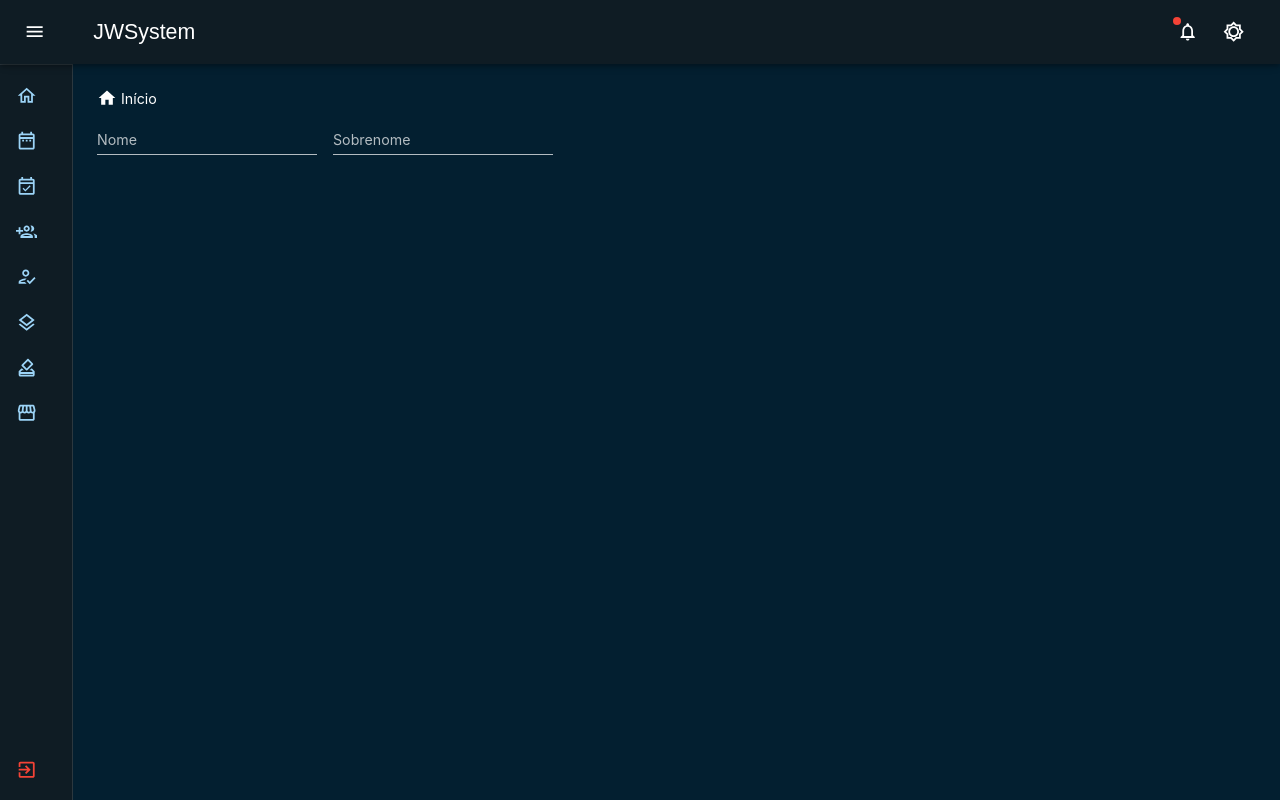
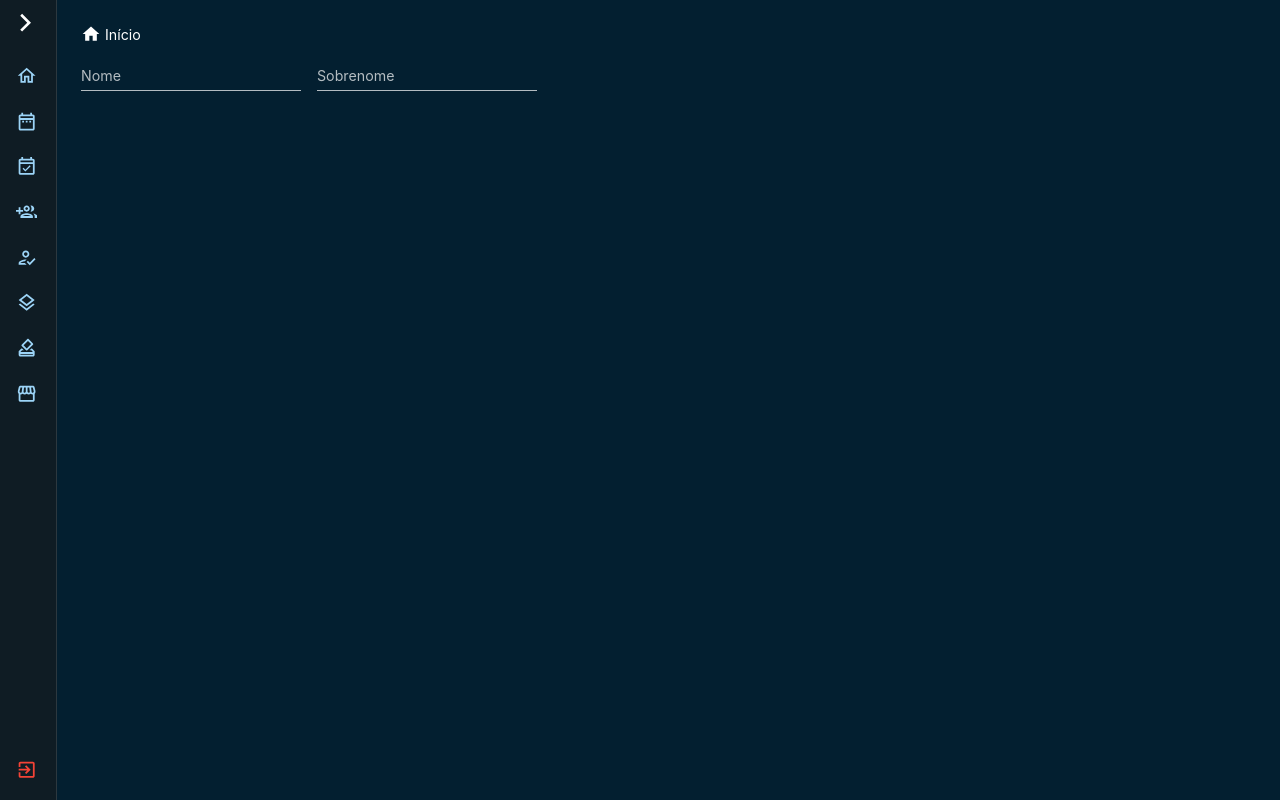
Before and after one commit to jaksonlima/nextjs-jwsystem, a Next.js app: page / in a window 1280 px wide. Built offline with nearby package versions, Linux system fonts and the light colour scheme.

Commit message:
Layout 2

```diff
--- a/src/components/Layout/SelectWhatRendersWithLayout.tsx
+++ b/src/components/Layout/SelectWhatRendersWithLayout.tsx
@@ -1,7 +1,7 @@
 import { useRouter } from 'next/router'
 import { Fragment } from 'react'
 
-import Layout from '.'
+import Layout from '../Layout_v2/Layout'
 
 const notRenderWithLayout: string[] = ["/login"]
 
--- /dev/null
+++ b/src/components/Layout_v2/Layout.tsx
@@ -0,0 +1,71 @@
+import React, { useState } from 'react';
+import clsx from 'clsx';
+import Drawer from '@material-ui/core/Drawer';
+import ArrowBackIos from '@material-ui/icons/ArrowBackIos';
+import ArrowForwardIos from '@material-ui/icons/ArrowForwardIos';
+import { IconButton } from '@material-ui/core';
+
+import { Container, ContainerArrow, useStyles, Main } from './styles';
+import NavBar from '../Layout/NavBar';
+import Navigation from '../Layout/Navigation';
+import Logo from '../Logo';
+import styled, { css } from 'styled-components';
+
+interface LayoutProps {
+  children: any
+}
+
+export default function Layout({ children }: LayoutProps) {
+  const [open, setOpen] = useState(false);
+  const classes = useStyles(200);
+
+  const handleDrawer = () => setOpen(!open);
+
+  return (
+    <Container>
+      <Drawer
+        variant="permanent"
+        className={clsx(classes.drawer, {
+          [classes.drawerOpen]: open,
+          [classes.drawerClose]: !open,
+        })}
+        classes={{
+          paper: clsx({
+            [classes.drawerOpen]: open,
+            [classes.drawerClose]: !open,
+          }),
+        }}
+      >
+        <ContainerArrow>
+          <IconButton onClick={handleDrawer}>
+            {open ? <ArrowBackIos /> : <ArrowForwardIos />}
+          </IconButton>
+        </ContainerArrow>
+        <AnimationLogo>
+          <Logo />
+        </AnimationLogo>
+        <NavBar />
+      </Drawer>
+
+      <Main >
+        <Navigation />
+        {children}
+      </Main>
+    </Container>
+  );
+}
+
+
+export const AnimationLogo = styled.div`
+  width: 27px;
+  height: 45px;
+  margin: auto;
+  position: absolute;
+  left: 79px;
+  top: 4px;
+
+  /* ${props => props.open && css`
+    background: white;
+    color: black;
+  `} */
+`
--- /dev/null
+++ b/src/components/Layout_v2/styles.ts
@@ -0,0 +1,48 @@
+import { makeStyles, Theme, createStyles } from "@material-ui/core";
+import styled from "styled-components";
+
+export const useStyles = (drawerWidth) => {
+  const styledDrawer = makeStyles((theme: Theme) =>
+    createStyles({
+      drawer: {
+        width: drawerWidth,
+        flexShrink: 0,
+        whiteSpace: 'nowrap',
+      },
+      drawerOpen: {
+        width: drawerWidth,
+        transition: theme.transitions.create('width', {
+          easing: theme.transitions.easing.sharp,
+          duration: theme.transitions.duration.enteringScreen,
+        }),
+      },
+      drawerClose: {
+        transition: theme.transitions.create('width', {
+          easing: theme.transitions.easing.sharp,
+          duration: theme.transitions.duration.leavingScreen,
+        }),
+        overflowX: 'hidden',
+        width: theme.spacing(7) + 1,
+      }
+    })
+  )
+
+  return styledDrawer()
+}
+
+export const ContainerArrow = styled.div`
+  display: flex;
+  align-items: center;
+  justify-content: flex-end;
+  padding: 0px 8px;
+  position: relative;
+`
+
+export const Container = styled.div`
+  display: flex;
+`
+
+export const Main = styled.div`
+  flex: 1;
+  padding: 24px;
+`
--- /dev/null
+++ b/src/components/Logo/index.tsx
@@ -0,0 +1,19 @@
+import Image from 'next/image'
+
+import { Theme } from '../../data/context/ThemeContext';
+import useThemeContext from '../../data/hooks/useThemeContext';
+
+function Logo() {
+  const { type, onChangeTheme } = useThemeContext()
+
+  return (
+    <Image
+      onClick={onChangeTheme}
+      src={`${type === Theme.LIGT ? '/image/jws-112-175.png' : '/image/jws-white-112-175.png'}`}
+      width={112}
+      height={175}
+    />
+  )
+}
+
+export default Logo;
--- a/src/pages/_app.tsx
+++ b/src/pages/_app.tsx
@@ -6,6 +6,7 @@ import GlobalStyle from '../styles/globals';
 import { ThemeProviderContext } from '../data/context/ThemeContext'
 import ThemeProvider from '../components/Theme/ThemeProvider'
 import SelectWhatRendersWithLayout from '../components/Layout/SelectWhatRendersWithLayout';
+import Layout from '../components/Layout_v2/Layout';
 
 interface MyAppProps {
   Component: any,
--- a/src/styles/login/styles.ts
+++ b/src/styles/pages/login/styles.ts
@@ -109,7 +109,7 @@ export const NovaConta = styled.div`
   }
 
   a {
-    margin-left: 2px;
+    margin-left: 5px !important;
     cursor: pointer;
     font-weight: 600;
     color: rgba(59, 130, 247, 1);
```
Also changed, not shown: src/pages/login.tsx (+43 -5 lines).
